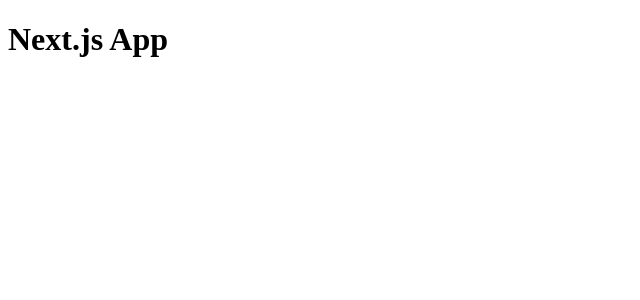
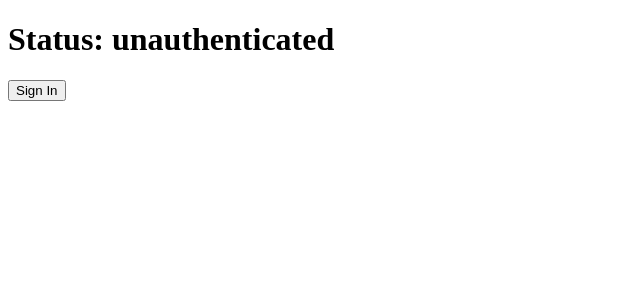
Before and after one commit to jtiagosantos/nextjs-with-next-auth, a Next.js app: page / in a window 1280 px wide. Shown: the top 300 px of the page, without its empty margins (0-640 px from the left). Built offline with nearby package versions, Linux system fonts and the light colour scheme; no server answers.

Commit message:
feat: 🎸 use signIn/signOut from github auth

```diff
--- a/pages/_app.tsx
+++ /dev/null
@@ -1,7 +0,0 @@
-import type { AppProps } from 'next/app';
-
-function MyApp({ Component, pageProps }: AppProps) {
-  return <Component {...pageProps} />
-}
-
-export default MyApp;
--- a/pages/index.tsx
+++ /dev/null
@@ -1,9 +0,0 @@
-import type { NextPage } from 'next';
-
-const Home: NextPage = () => {
-  return (
-    <h1>Next.js App</h1>
-  );
-}
-
-export default Home;
--- /dev/null
+++ b/src/pages/_app.tsx
@@ -0,0 +1,12 @@
+import type { AppProps } from 'next/app';
+import { SessionProvider } from 'next-auth/react';
+
+function MyApp({ Component, pageProps: { session, ...pageProps } }: AppProps) {
+  return (
+    <SessionProvider session={session}>
+      <Component {...pageProps} />
+    </SessionProvider>
+  );
+}
+
+export default MyApp;
--- /dev/null
+++ b/src/pages/index.tsx
@@ -0,0 +1,24 @@
+import type { NextPage } from 'next';
+import { useSession, signIn, signOut } from 'next-auth/react';
+
+const Home: NextPage = () => {
+  const { data: session, status } = useSession();
+
+  if (session) {
+    return (
+      <>
+        <h1>Status: {status}</h1>
+        <button onClick={() => signOut()}>Sign Out</button>
+      </>
+    );
+  }
+
+  return (
+    <>
+      <h1>Status: {status}</h1>
+      <button onClick={() => signIn('github')}>Sign In</button>
+    </>
+  );
+}
+
+export default Home;
```
